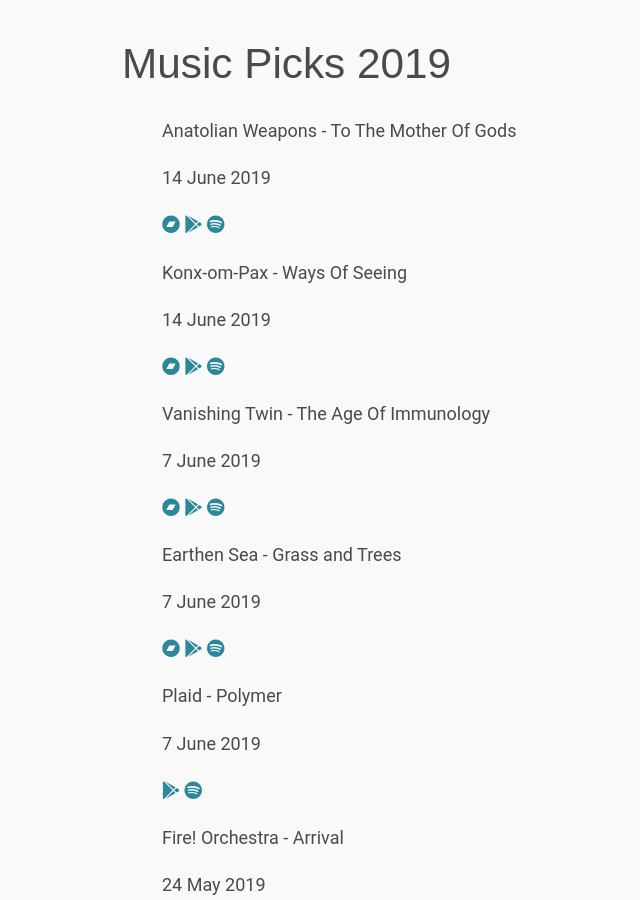
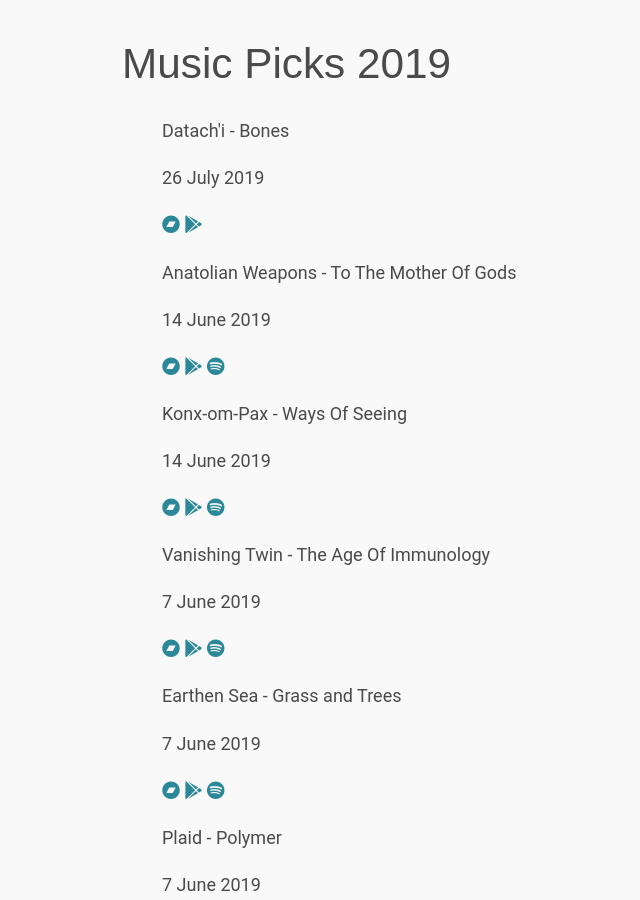
Before and after one commit to edclements/website, a Jekyll site: the page built from music-picks/2019.html, in a window 1280 px wide and 900 px high. Shown: the whole window, without its empty margins (176-816 px from the left). Built offline with Jekyll 4.4.1, drawn with Linux system fonts in a browser that asks for light colours; nearby versions of some CDN libraries.

Commit message:
Add Datachi

```diff
--- a/_data/music-picks/2019.yml
+++ b/_data/music-picks/2019.yml
@@ -633,3 +633,9 @@
   date: 2019-04-19
   spotify: https://open.spotify.com/album/7bW72XJFGvtFYpq8To57rs
   title: Laughing Matter
+
+- artist: Datach'i
+  bandcamp: https://datachi.bandcamp.com/album/bones
+  date: 2019-07-26
+  google: https://play.google.com/music/listen?pli=1#/album/Bcdd5pi5qkgwymieyhb2vxlnifu/Datach'i/Bones
+  title: Bones
```
